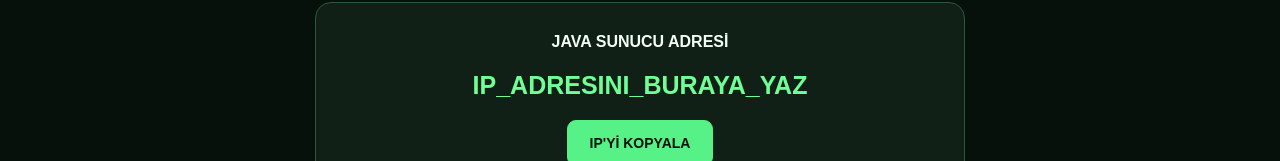
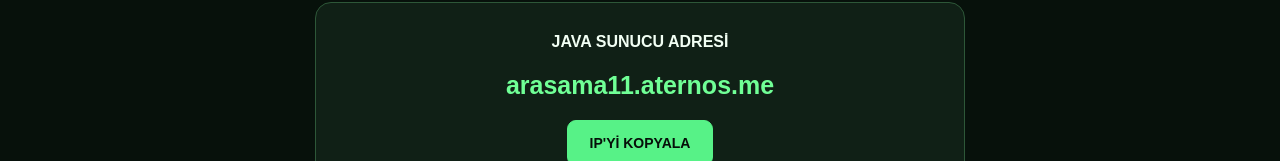
Before and after one commit to pirimaras966-commits/minecraft-sitem, a plain HTML site: page index.html in a window 1280 px wide. Shown: the part 1297-1458 px from the top of the page. Drawn offline with Linux system fonts and the light colour scheme.

Commit message:
Update index.html

```diff
--- a/index.html
+++ b/index.html
@@ -193,7 +193,7 @@
     </div>
     <div class="ip-box">
       <strong>JAVA SUNUCU ADRESİ</strong>
-      <div class="ip" id="server-ip">IP_ADRESINI_BURAYA_YAZ</div>
+      <div class="ip" id="server-ip">arasama11.aternos.me</div>
       <button class="btn btn-main" onclick="copyIP()">
         IP'Yİ KOPYALA
       </button>
```
